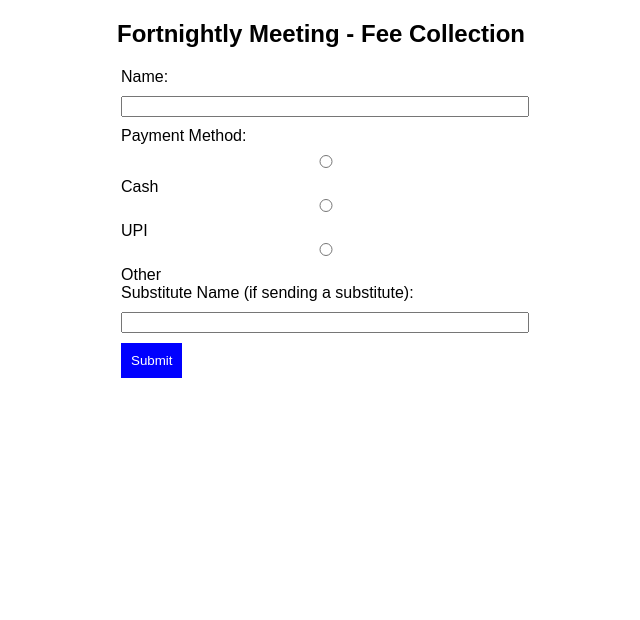
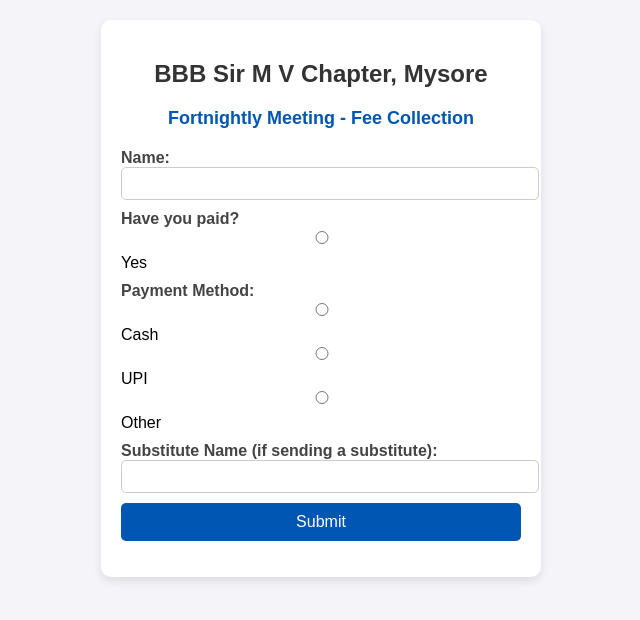
Before and after one commit to suvinkumar/fee-collection-app, a plain HTML site: page index.html in a window 1280 px wide. Shown: the whole page, without its empty margins (319-959 px from the left). Drawn offline with Linux system fonts and the light colour scheme.

Commit message:
Update index.html

```diff
--- a/index.html
+++ b/index.html
@@ -5,24 +5,97 @@
     <meta name="viewport" content="width=device-width, initial-scale=1.0">
     <title>Fortnightly Fee Collection</title>
     <style>
-        body { font-family: Arial, sans-serif; text-align: center; margin: 20px; }
-        form { max-width: 400px; margin: auto; text-align: left; }
-        label, input, select { display: block; margin-bottom: 10px; width: 100%; }
-        button { padding: 10px; background-color: blue; color: white; border: none; cursor: pointer; }
+        body {
+            font-family: 'Arial', sans-serif;
+            background-color: #f4f4f9;
+            text-align: center;
+            margin: 20px;
+        }
+        .container {
+            max-width: 400px;
+            background: white;
+            padding: 20px;
+            margin: auto;
+            border-radius: 10px;
+            box-shadow: 0px 4px 10px rgba(0, 0, 0, 0.1);
+        }
+        h2 {
+            color: #333;
+            font-size: 24px;
+        }
+        h3 {
+            color: #0056b3;
+            font-size: 18px;
+            margin-bottom: 20px;
+        }
+        form {
+            text-align: left;
+        }
+        label {
+            font-weight: bold;
+            color: #444;
+        }
+        input[type="text"], input[type="radio"] {
+            margin-bottom: 10px;
+        }
+        input[type="text"] {
+            width: 100%;
+            padding: 8px;
+            border: 1px solid #ccc;
+            border-radius: 5px;
+        }
+        button {
+            width: 100%;
+            padding: 10px;
+            background-color: #0056b3;
+            color: white;
+            border: none;
+            border-radius: 5px;
+            font-size: 16px;
+            cursor: pointer;
+            transition: background 0.3s;
+        }
+        button:hover {
+            background-color: #003d82;
+        }
+        .radio-group {
+            display: flex;
+            flex-direction: column;
+            margin-bottom: 10px;
+        }
+        .success-message {
+            color: green;
+            font-weight: bold;
+            margin-top: 10px;
+        }
+        .error-message {
+            color: red;
+            font-weight: bold;
+            margin-top: 10px;
+        }
     </style>
 </head>
 <body>
 
-    <h2>Fortnightly Meeting - Fee Collection</h2>
+    <div class="container">
+        <h2>BBB Sir M V Chapter, Mysore</h2>
+        <h3>Fortnightly Meeting - Fee Collection</h3>
 
         <form id="feeForm">
             <label>Name:</label>
             <input type="text" id="name" required>
 
+            <label>Have you paid?</label>
+            <div class="radio-group">
+                <input type="radio" name="paid" value="Yes" required> Yes
+            </div>
+
             <label>Payment Method:</label>
+            <div class="radio-group">
                 <input type="radio" name="paymentMethod" value="Cash" required> Cash
                 <input type="radio" name="paymentMethod" value="UPI" required> UPI
                 <input type="radio" name="paymentMethod" value="Other" required> Other
+            </div>
 
             <label>Substitute Name (if sending a substitute):</label>
             <input type="text" id="substituteName">
@@ -31,6 +104,7 @@
         </form>
 
         <p id="responseMessage"></p>
+    </div>
 
     <script>
         document.getElementById("feeForm").addEventListener("submit", function(event) {
@@ -56,10 +130,12 @@
             })
             .then(response => {
                 document.getElementById("responseMessage").innerText = "Submission successful!";
+                document.getElementById("responseMessage").className = "success-message";
                 document.getElementById("feeForm").reset();
             })
             .catch(error => {
                 document.getElementById("responseMessage").innerText = "Error submitting data.";
+                document.getElementById("responseMessage").className = "error-message";
             });
         });
     </script>
```
Lines whose indentation alone changed are shown as unchanged.
